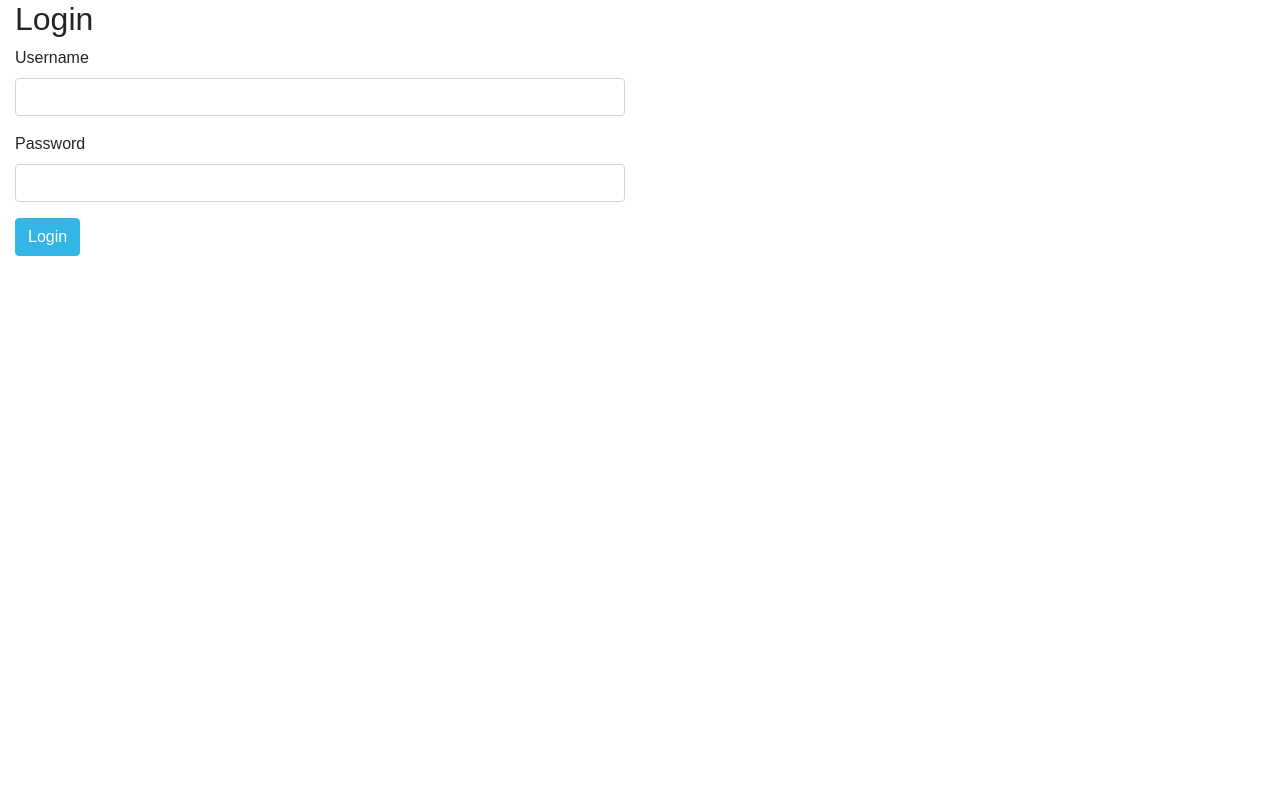
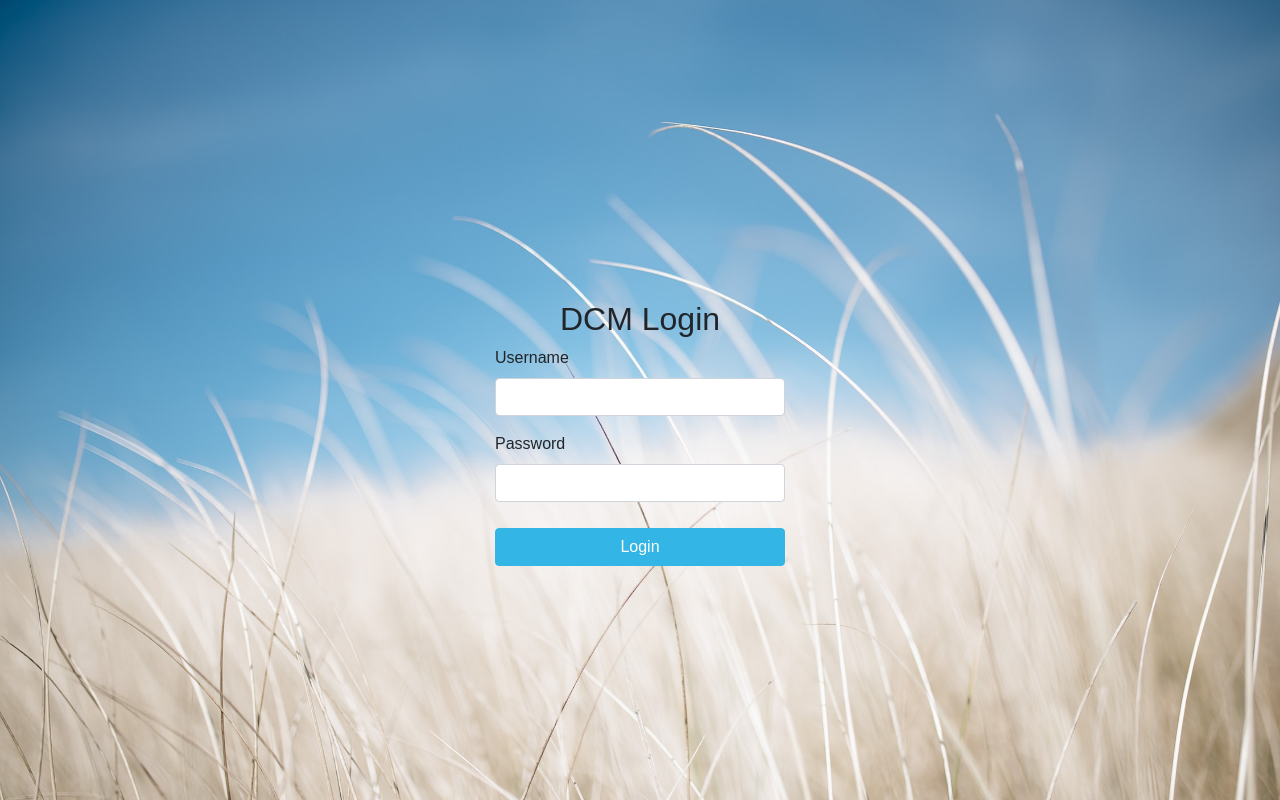
Before and after one commit to LarsonYong/DCM, a website: page angularjs-client/index.html at #/login in a window 1280 px wide. Drawn offline with nearby package versions, Linux system fonts and the light colour scheme; a web font is replaced by a local one.

Commit message:
modified login page

```diff
--- a/angularjs-client/assets/App.css
+++ b/angularjs-client/assets/App.css
@@ -1,5 +1,8 @@
 * {
   font-family: 'Muli', sans-serif;
+}
+body, html {
+    height: 100%;
 }
 .Header {
   height: 100px;
@@ -8,6 +11,25 @@
   /* margin-left: 20px; */
   /* border-bottom: 2px solid black; */
 
+}
+.bkg {
+  /* background-image: 'url(' + 'assets/bkg1.jpg' +')'; */
+  width:100%;
+  height: 100%;
+  background-position: center;
+    background-repeat: no-repeat;
+    background-size: cover;
+    vertical-align: middle;
+}
+.ease-out {
+    -webkit-transition: opacity 2s; /* For Safari 3.1 to 6.0 */
+      transition: opacity 2s;
+      opacity: 0;
+}
+.login {
+  display: table;
+  margin: auto;
+  padding-top: 300px;
 }
 a {
   color:#329feb
--- a/angularjs-client/controllers/login.controller.js
+++ b/angularjs-client/controllers/login.controller.js
@@ -21,6 +21,9 @@
             vm.loading = true;
             AuthenticationService.Login(vm.username, vm.password, function (result) {
                 if (result === true) {
+                    var bkg = document.querySelectorAll(".bkg");
+                    bkg[0].classList.add('ease-out')
+                    wait(100)
                     $location.path('/');
                 }
                 if (result !== true){
@@ -29,6 +32,14 @@
                 }
             });
         };
+
+        function wait(ms){
+         var start = new Date().getTime();
+         var end = start;
+         while(end < start + ms) {
+           end = new Date().getTime();
+        }
+      }
     }
 
 })();
--- a/angularjs-client/views/login/login.html
+++ b/angularjs-client/views/login/login.html
@@ -1,5 +1,6 @@
-<div class="col-md-6 col-md-offset-3">
-    <h2>Login</h2>
+<div class="bkg" ng-style="{'background-image':'url(/assets/'+'bkg1.jpg'+')'}">
+<div class="col-3 col-md-offset-3 login " >
+    <h2 style="text-align:center">DCM Login</h2>
     <form name="form" ng-submit="form.$valid && vm.login()" novalidate>
     <!-- <form name="form" novalidate> -->
         <div class="form-group" ng-class="{ 'has-error': form.$submitted && form.username.$invalid }">
@@ -17,23 +18,9 @@
             </div>
         </div>
         <div class="form-group">
-            <button ng-disabled="vm.loading" class="btn btn-primary" >Login</button>
+            <button style='width: 100%; margin-top: 10px;' ng-disabled="vm.loading" class="btn btn-primary" >Login</button>
         </div>
         <div ng-if="vm.error" class="alert alert-danger">{{vm.error}}</div>
     </form>
-    <!-- <form >
-      <div >
-        <label >Username</label>
-        <input name="username" class="form-control" ng-model="vm.username" required/>
-      </div>
-      <div >
-        <label>Password</label>
-        <input name="password" class="form-control" ng-model="vm.password" required/>
-      </div >
-        <button class="btn btn-primary" ng-click="vm.login()" >Login</button>
-      <div>
-      </div>
-       <div ng-if="vm.error" class="alert alert-danger">{{vm.error}}</div>
-    </form> -->
-
 </div>
+</div>
```
Also changed, not shown: angularjs-client/views/home/home.html (+3 -1 lines), angularjs-client/assets/bkg1.jpg (added).
